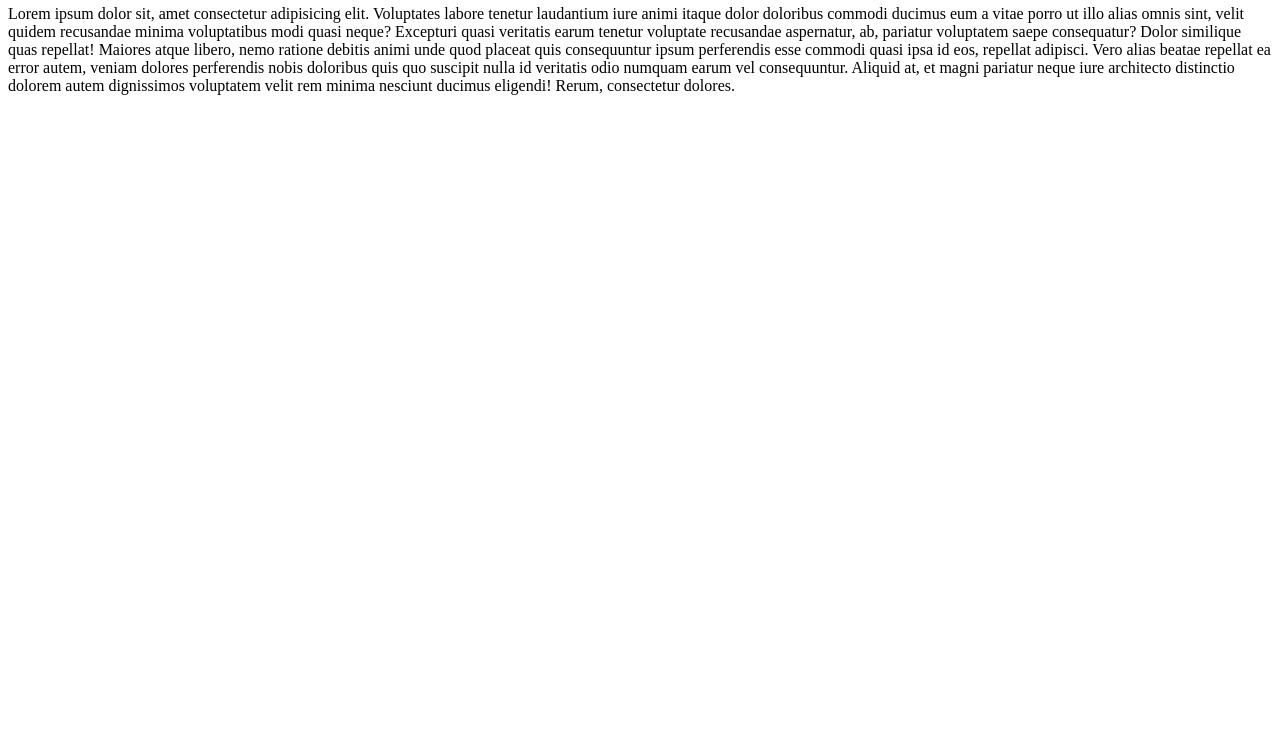
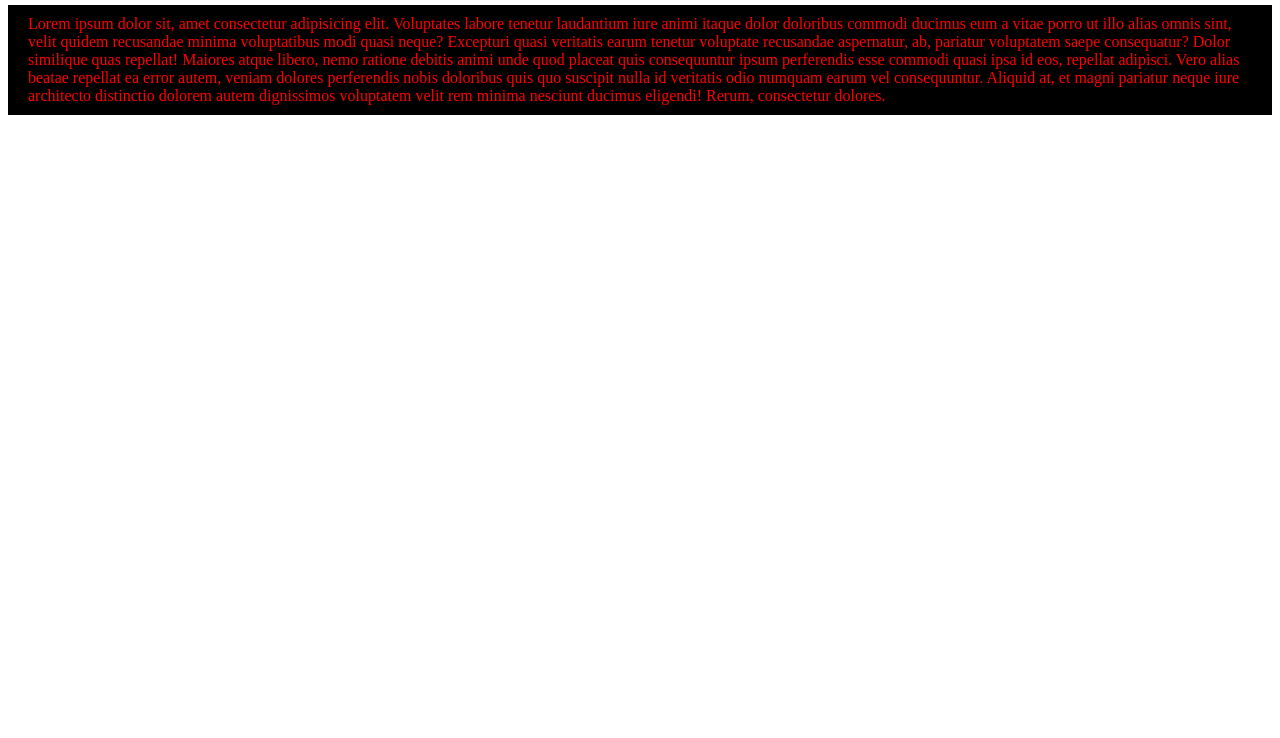
Before and after one commit to hasiburrahman00/my-first-repo, a plain HTML site: page index.html in a window 1280 px wide. Shown: the part 62-800 px from the top of the page. Drawn offline with Linux system fonts and the light colour scheme.

Commit message:
3rd change for github

```diff
--- a/index.html
+++ b/index.html
@@ -5,6 +5,7 @@
     <meta http-equiv="X-UA-Compatible" content="IE=edge">
     <meta name="viewport" content="width=device-width, initial-scale=1.0">
     <title>My first github porject </title>
+    <link rel="stylesheet" href="style.css">
 </head>
 <body>
 
--- a/style.css
+++ b/style.css
@@ -0,0 +1,6 @@
+p {
+    color : red;
+    background-color: black;
+    padding:  10px 20px;
+    border: 2px slid orangered;
+}
```
